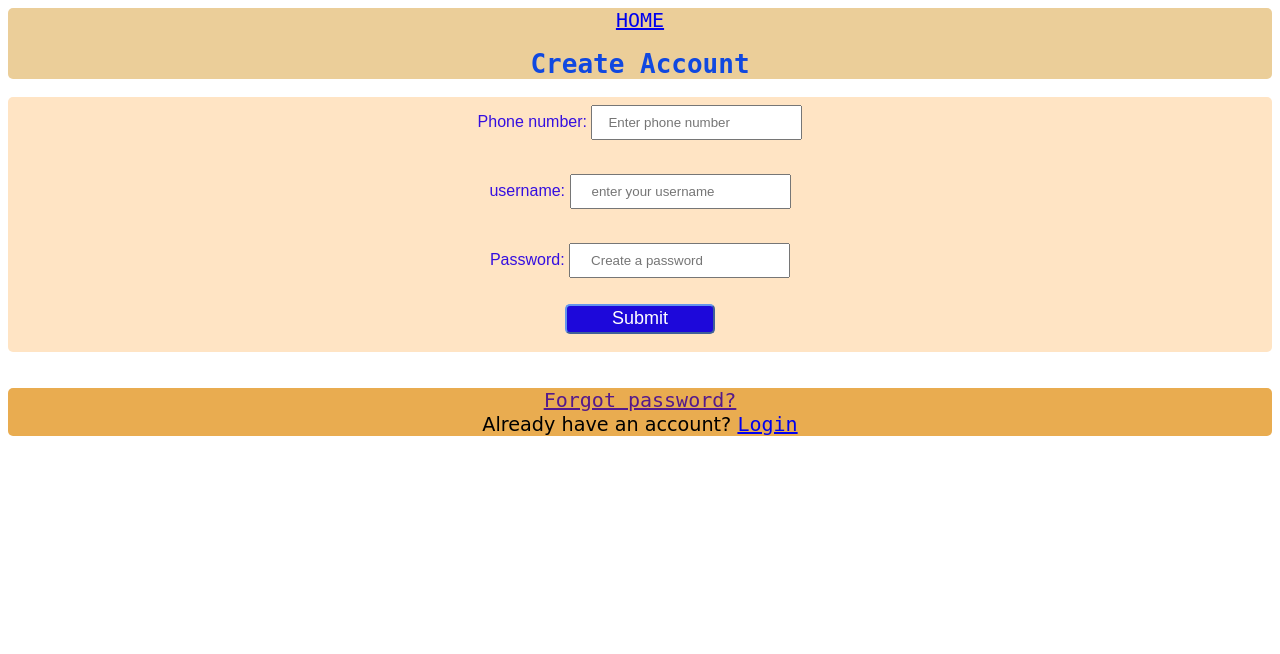
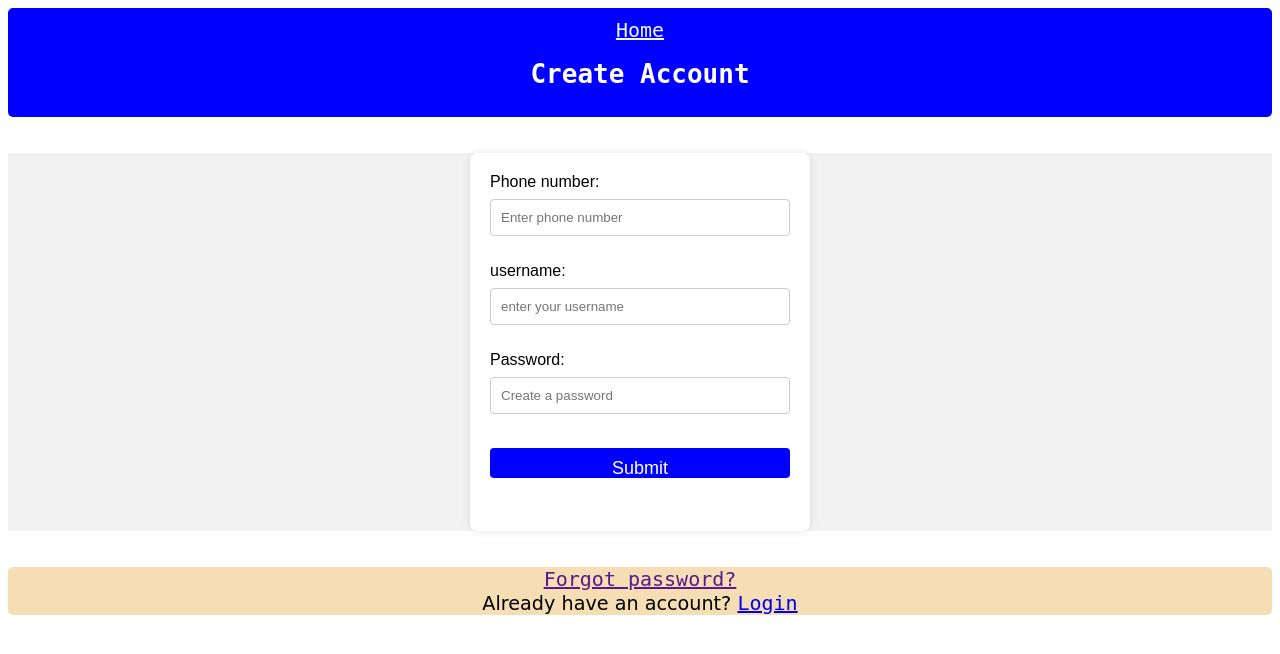
Before and after one commit to moffat10/barbershop-webstite, a Flask app: page /templates/create_account in a window 1280 px wide. Shown: the top 654 px of the page. Run offline with Flask 3, Linux system fonts and the light colour scheme.

Commit message:
ui improvemwnt

```diff
--- a/app.py
+++ b/app.py
@@ -34,6 +34,7 @@ class Appointments(db.Model,UserMixin):
     customer_name=db.Column(db.String(50),unique=True,nullable=False)
     customer_phone=db.Column(db.String(50),unique=True,nullable=False)
     date=db.Column(db.String(50),nullable=False)
+    time=db.Column(db.String(50),nullable=False)
     user_id=db.Column(db.Integer,db.ForeignKey('user.id'))
 
 
@@ -90,11 +91,12 @@ def logout():
 def booking():
     if request.method=='POST':
         date=request.form['date']
+        time=request.form['time']
         style=request.form['style']
         user_id=current_user.id
         customer_name=current_user.username
         customer_phone=current_user.phone_number
-        new_appointment=Appointments(date=date,style=style,user_id=user_id,customer_name=customer_name,customer_phone=customer_phone)
+        new_appointment=Appointments(date=date,time=time,style=style,user_id=user_id,customer_name=customer_name,customer_phone=customer_phone)
         db.session.add(new_appointment)
         db.session.commit()
         flash('booked sucessfully','success')
--- a/static/style.css
+++ b/static/style.css
@@ -2,7 +2,7 @@
     background-color: #300ec5;
     color: rgb(233, 222, 208);
     text-align: center;
-    font-family:monospace;
+    font-family:'Segoe UI', Tahoma, Geneva, Verdana, sans-serif;
     font-style:oblique;
     margin: 0,auto,0,auto;
     border-radius: 15px;
@@ -24,7 +24,7 @@ a{
     font-family: cursive;
     text-align: center;
     margin: 0,auto,0,auto;
-    background-color: rgb(233, 172, 80);
+    background-color: wheat;
     font-size: larger;
     border-radius: 5px;
 }
@@ -37,12 +37,13 @@ a{
     border-radius: 5px;
 }
 #header{
-    background-color: #ebce99;
-    color: rgb(16, 72, 224);
+    background-color: blue;
+    color: white;
     text-align: center;
     font-family:monospace;
     margin: 0,auto,0,auto;
     border-radius: 5px;
+    padding: 10px;
 }
 
 #container{
@@ -174,7 +175,7 @@ input[type=number]{
     margin: 0px,auto,0px,auto;
     color:rgb(12, 187, 85);
     text-align: center;
-    font-weight:100;
+    font-weight:50;
     font-family:'Trebuchet MS', 'Lucida Sans Unicode', 'Lucida Grande', 'Lucida Sans', Arial, sans-serif;
     font-style: italic;
     background-color:skyblue;
@@ -194,6 +195,83 @@ td{
 
 table{
 
-    background-color:rgba(224, 224, 233, 0.644);
+    background-color:rgba(228, 225, 23, 0.671);
     border-radius: 5px;
+    max-width: 400px;
 }
+.holder {
+    font-family: Arial, sans-serif;
+    margin: 0;
+    padding: 0;
+    display: flex;
+    justify-content: center;
+    align-items: center;
+
+    background-color: #f2f2f2;
+}
+.login-container {
+    background-color: #fff;
+    border-radius: 8px;
+    padding: 20px;
+    box-shadow: 0 0 10px rgba(0, 0, 0, 0.1);
+    width: 300px;
+}
+.login-container h2 {
+    text-align: center;
+}
+.login-container input[type="text"],
+.login-container input[type="password"],
+.login-container input[type="tel"],
+.login-container select,
+.login-container textarea,
+.login-container input[type="number"],
+.login-container input[type="date"],
+.login-container input[type="time"],
+.sub-btn{
+    width: 100%;
+    padding: 10px;
+    margin: 8px 0;
+    border: 1px solid #ccc;
+    border-radius: 4px;
+    box-sizing: border-box;
+}
+.sub-btn{
+    background-color: blue;
+    color: white;
+    border: none;
+    cursor: pointer;
+    margin-bottom: 15px;
+
+}
+.sub-btn:hover {
+    background-color:rgb(32, 32, 199);
+}
+.logoutbt{
+    text-align: center;
+    font-family:monospace;
+    margin: 0,auto,0,auto;
+    border-radius: 20px;
+    padding-bottom: 20px;
+}
+.ad-image{
+    max-width: 100%;
+    height: auto;
+    border-radius: 10%;
+    margin-bottom: 10px;
+}
+.item {
+    width: calc(50% - 20px);
+    margin: 10px;
+    padding: 10px;
+    border: 1px solid #ddd;
+    background-color: #f9f9f9;
+    box-sizing: border-box;
+}
+.footer{
+    color:#ccc;
+    background-color: blue;
+    padding: 20px;
+    border-radius: 10px;
+    font-weight: bold;
+    font-family: sans-serif;
+}
--- a/templates/create_account.html
+++ b/templates/create_account.html
@@ -8,7 +8,7 @@
     <link rel="stylesheet" href="/static/style.css">
 </head>
 <body>
-    <div id="header"><a href="/">HOME</a><h1>Create Account</h1></div>
+    <div id="header"><a href="/" style="color: aliceblue;">Home</a><h1>Create Account</h1></div>
     {% with messages=get_flashed_messages() %}
             {% if messages %}
                 {% for message in messages %}
@@ -19,22 +19,27 @@
                 {% endfor %}
             {% endif %}
         {% endwith %}
-    <div id="data">
+        <br>
+        <br>
+    <div class="holder">
+    <div class="login-container">
         <form method="POST">
             <label for="phone_number">Phone number:</label>
             <input type="tel" placeholder="Enter phone number" name="phone_number" minlength="10" maxlength="10" required><br><br>
             username: <input type="text" placeholder="enter your username" name="username" required><br><br>
             Password: <input type="password" placeholder="Create a password" name="password" minlength="4" required><br><br>
-            <button type="submit">Submit</button><br><br>
+            <button type="submit" class="sub-btn">Submit</button><br><br>
 
         </form>
 
     </div>
+</div>
     <br><br>
     <div id="fog">
         <a href="">Forgot password?</a><br>
         Already have an account? <a href="\templates\login">Login</a>
     </div>
-
+    <br>
+        <br>
 </body>
 </html>
--- a/templates/cut_style.html
+++ b/templates/cut_style.html
@@ -6,8 +6,8 @@
     <title>Cut styles</title>
     <link rel="stylesheet" href="/static/style.css">
 </head>
-<body style="background-image: url('/static/pics/cutstyle.jpg'); background-size:cover; background-repeat: no-repeat;">
-    <div id="header"><a href="/">HOME</a></div>
+<body style="background-image: url('/static/pics/cutstyle.jpg'); background-size:cover; background-repeat: no-repeat; flex-shrink: inherit;">
+    <div id="header"><a href="/" style="color: aliceblue;">HOME</a></div>
     <div id="head"><h1>Our Rates</h1></div>
     <div class="product-container">
         <div class="product-image">
--- a/templates/dashboard.html
+++ b/templates/dashboard.html
@@ -22,6 +22,7 @@
     {% for appoints in my_appointments %}
     <div id="cat">
         Date: {{appoints.date}} <br>
+        Time: {{appoints.time}} <br>
         Style: {{appoints.style}} <br>
         Payment status:
         <br><br> <a href=""><button>Cancel</button></a>
```
Also changed, not shown: templates/admin.html (+5 -3 lines), templates/booking.html (+7 -3 lines), templates/home.html (+16 -6 lines), templates/login.html (+6 -4 lines), instance/database.db.
